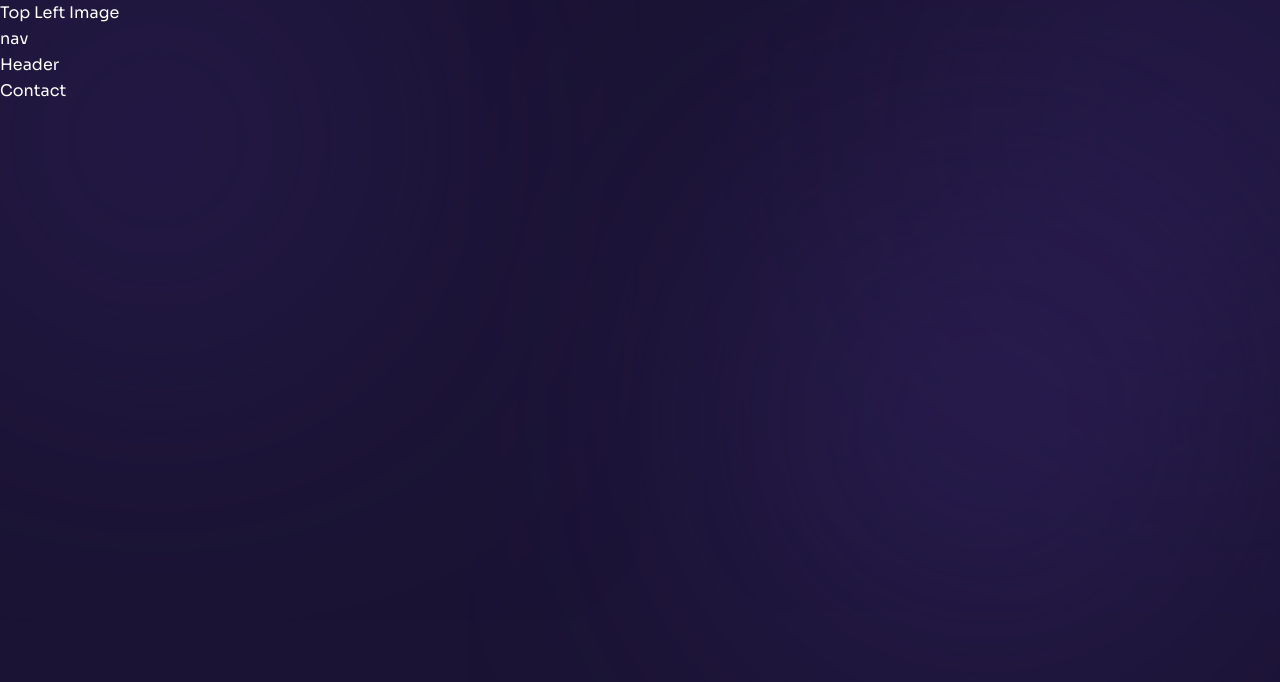
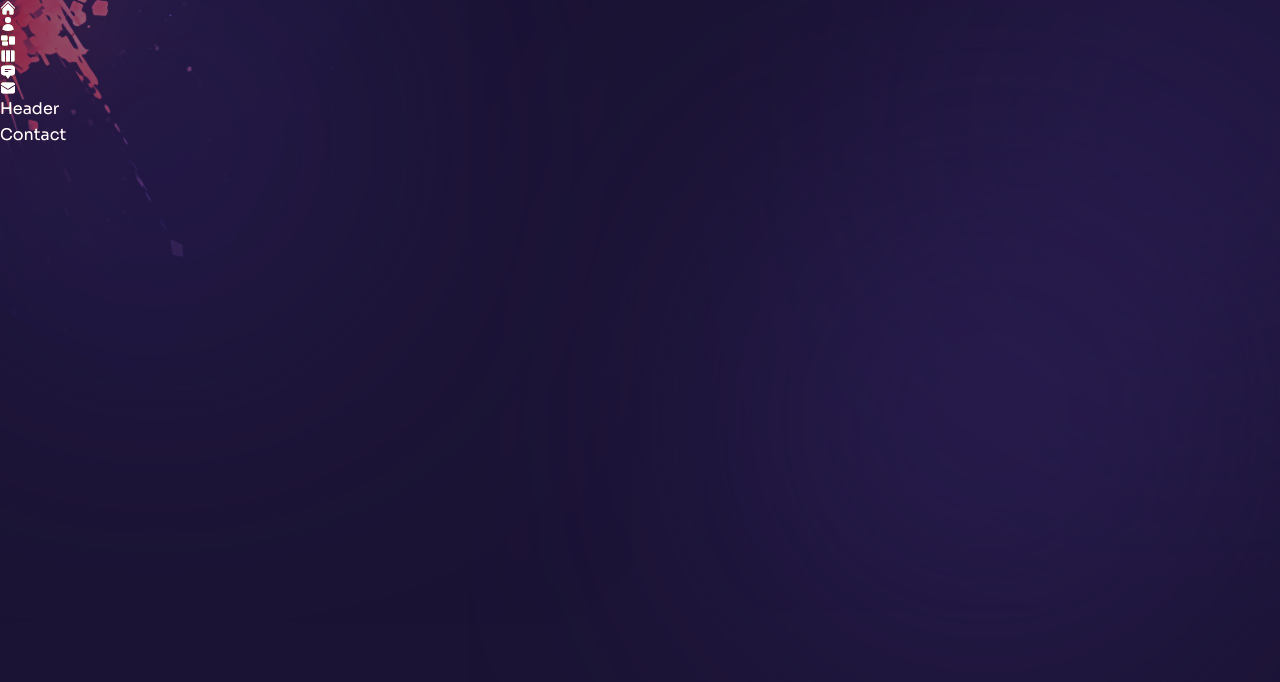
Before and after one commit to parteek2813/Portfolio-Nextjs, a Next.js app: page /contact in a window 1280 px wide. Shown: the top 682 px of the page. Built offline with nearby package versions, Linux system fonts and the light colour scheme.

Commit message:
Navbar initilized

```diff
--- a/components/Nav.js
+++ b/components/Nav.js
@@ -1,23 +1,46 @@
-//  links
-// const links = [
-//   { name: 'home', path: '/', icon: <HiHome /> },
-//   { name: 'about', path: '/about', icon: <HiUser /> },
-//   { name: 'services', path: '/services', icon: <HiRectangleGroup /> },
-//   { name: 'work', path: '/work', icon: <HiViewColumns /> },
-//   {
-//     name: 'testimonials',
-//     path: '/testimonials',
-//     icon: <HiChatBubbleBottomCenterText />,
-//   },
-//   {
-//     name: 'contact',
-//     path: '/contact',
-//     icon: <HiEnvelope />,
-//   },
-// ];
+// icons importing
+import {
+  HiHome,
+  HiUser,
+  HiRectangleGroup,
+  HiViewColumns,
+  HiChatBubbleBottomCenterText,
+  HiEnvelope,
+} from "react-icons/hi2";
+
+//  navigation data
+export const navData = [
+  { name: "home", path: "/", icon: <HiHome /> },
+  { name: "about", path: "/about", icon: <HiUser /> },
+  { name: "services", path: "/services", icon: <HiRectangleGroup /> },
+  { name: "work", path: "/work", icon: <HiViewColumns /> },
+  {
+    name: "testimonials",
+    path: "/testimonials",
+    icon: <HiChatBubbleBottomCenterText />,
+  },
+  {
+    name: "contact",
+    path: "/contact",
+    icon: <HiEnvelope />,
+  },
+];
+
+// next link
+import Link from "next/link";
+import { useRouter } from "next/router";
 
 const Nav = () => {
-  return <nav>nav</nav>;
+  return (
+    <nav>
+      <div>
+        {/* inner */}
+        {navData.map((link, index) => {
+          return <Link href={link.path}>{link.icon}</Link>;
+        })}
+      </div>
+    </nav>
+  );
 };
 
 export default Nav;
--- a/components/TopLeftImg.js
+++ b/components/TopLeftImg.js
@@ -1,5 +1,18 @@
+import Image from "next/image";
+
 const TopLeftImg = () => {
-  return <div>Top Left Image</div>;
+  return (
+    <>
+      <div className="absolute left-0 top-0 mix-blend-color-dodge z-10 w-[200px] xl:w-[400px] opacity-50">
+        <Image
+          src="/top-left-img.png"
+          width={480}
+          height={400}
+          alt="top-left-img"
+        />
+      </div>
+    </>
+  );
 };
 
 export default TopLeftImg;
```
